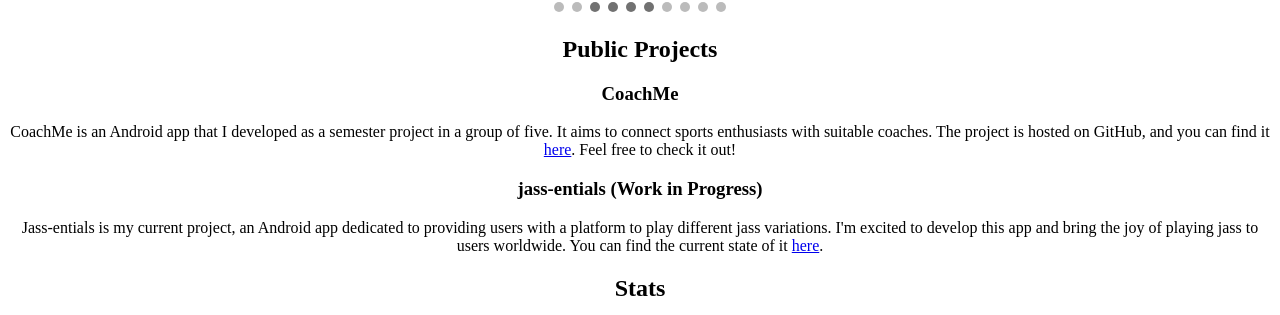
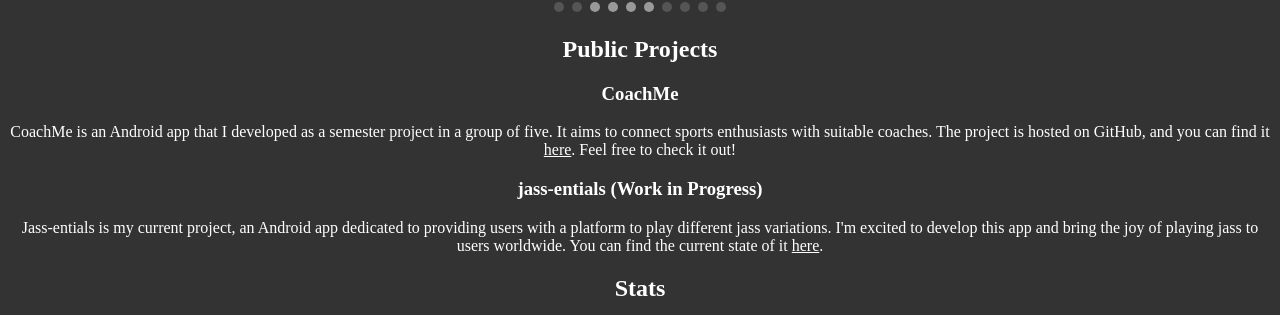
Before and after one commit to Luca-Engel/Luca-Engel, a plain HTML site: page index.html in a window 1280 px wide. Shown: the part 274-589 px from the top of the page. Drawn offline with Linux system fonts and the dark colour scheme.

Commit message:
automatically adapt to light/dark mode of browser

```diff
--- a/index.html
+++ b/index.html
@@ -31,6 +31,26 @@
 
         .active {
             background-color: #717171;
+        }
+
+        /* Dark mode styles */
+        @media (prefers-color-scheme: dark) {
+            body {
+                background-color: #333;
+                color: white;
+            }
+
+            a, a:visited {
+                color: white;
+            }
+
+            .dot {
+                background-color: #555;
+            }
+
+            .active {
+                background-color: #999;
+            }
         }
 
         .dot-container {
```
